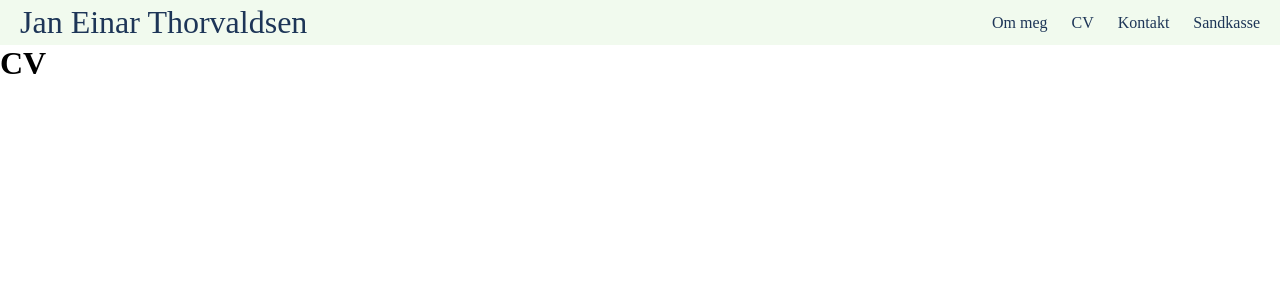
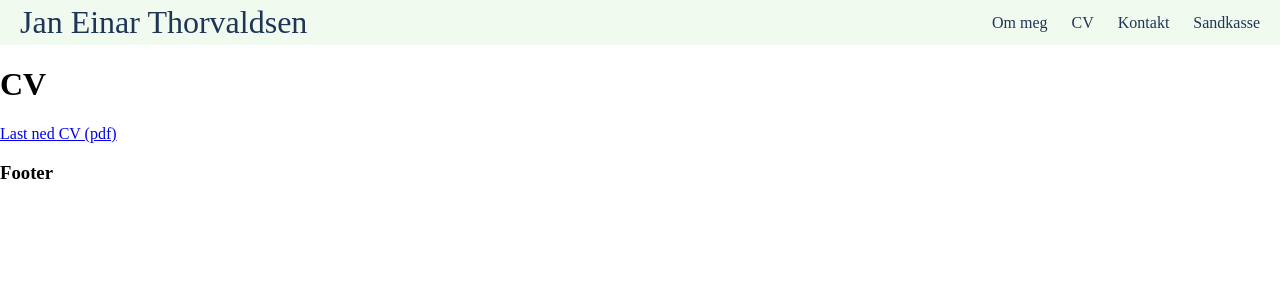
Before and after one commit to janethorv/perswebpage, a React (Create React App) app: page /CV in a window 1280 px wide. Shown: the top 300 px of the page. Built offline with nearby package versions, Linux system fonts and the light colour scheme.

Commit message:
created footer

```diff
--- a/src/App.css
+++ b/src/App.css
@@ -52,4 +52,5 @@ body {
 
 .nav li:hover{
   text-decoration: underline;
+
 }
--- a/src/App.js
+++ b/src/App.js
@@ -1,11 +1,11 @@
 import './App.css';
-import Header from './components/Header'
 import Navbar from './components/Navbar'
 import Home from './pages/Home'
 import About from './pages/About'
 import Contact from './pages/Contact'
 import CV from './pages/CV'
 import Sandbox from './pages/Sandbox'
+import Footer from './components/Footer'
 import { Route, Routes } from 'react-router-dom'
 
 function App() {
@@ -22,6 +22,7 @@ function App() {
         </Routes>
 
       </div>
+      <Footer />
     </div>
   );
 }
--- /dev/null
+++ b/src/components/Footer.js
@@ -0,0 +1,7 @@
+export default function Footer() {
+    return (
+        <div className="footer">
+            <h3>Footer</h3>
+        </div>
+    )
+}
--- a/src/components/Header.js
+++ /dev/null
@@ -1,11 +0,0 @@
-import React from 'react'
-
-const Header = () => {
-    return (
-        <header>
-            <h1></h1>
-        </header>
-    )
-}
-
-export default Header
--- a/src/index.css
+++ b/src/index.css
@@ -1,5 +1,7 @@
 * {
-  box-sizing: border-box;
-  margin: 0;
-  padding: 0;
-}
+    box-sizing: border-box;
+  }
+
+  body {
+    margin: 0;
+  }
--- a/src/pages/About.js
+++ b/src/pages/About.js
@@ -1,3 +1,7 @@
 export default function About() {
-    return <h1>Om meg</h1>
+    return (
+        <div className="about">
+            <h1>Om meg</h1>
+        </div>
+    )
 }
--- a/src/pages/CV.js
+++ b/src/pages/CV.js
@@ -1,3 +1,10 @@
+import pdf from '../downloads/test.pdf'
+
 export default function CV() {
-    return <h1>CV</h1>
+    return (
+        <div className="CV">
+            <h1>CV</h1>
+            <a href = { pdf } download="test.pdf">Last ned CV (pdf)</a>
+        </div>
+    )
 }
```
Also changed, not shown: 1 other file (tests, documents, lock files or other folders).
